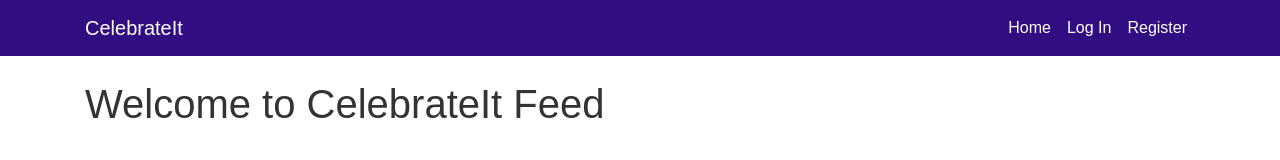
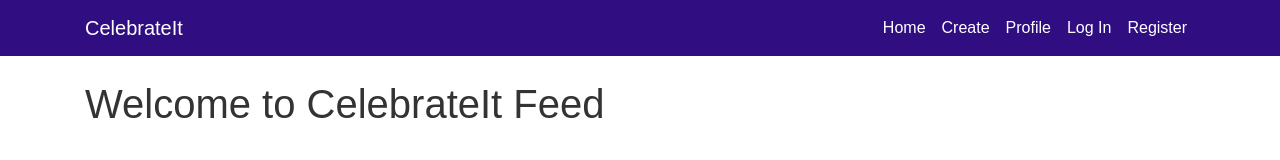
Before and after one commit to SophieDufrane/celebrateit-platform, a React (Create React App) app in the folder celebrateit_frontend/: page / in a window 1280 px wide. Shown: the top 160 px of the page. Built offline with nearby package versions, Linux system fonts and the light colour scheme.

Commit message:
Add Create and Profile links to NavBar

```diff
--- a/celebrateit_frontend/src/components/NavBar.js
+++ b/celebrateit_frontend/src/components/NavBar.js
@@ -16,6 +16,12 @@ const NavBar = () => {
             <Nav.Link as={NavLink} exact to="/">
               Home
             </Nav.Link>
+            <NavLink to="/create" className="nav-link">
+              Create
+            </NavLink>
+            <NavLink to="/profile" className="nav-link">
+              Profile
+            </NavLink>
             <Nav.Link as={NavLink} to="/login">
               Log In
             </Nav.Link>
```
